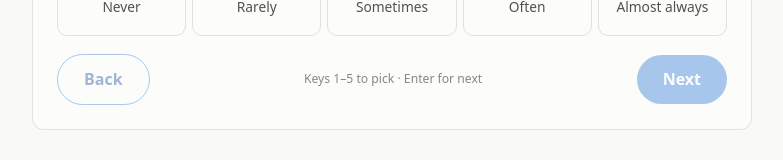
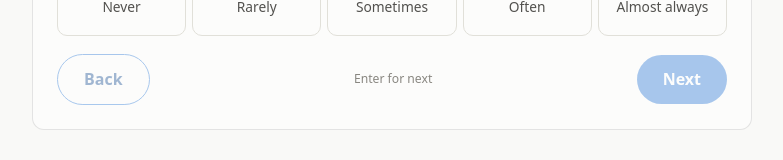
Before and after one commit to QueBrownie/spiritual-gifts-quiz, a plain HTML site: page index.html in a window 1280 px wide. Both pictures are taken after a click on the button "Start". Shown: the part 405-565 px from the top of the page, without its empty margins (248-1031 px from the left). Drawn offline with Linux system fonts and the light colour scheme.

Commit message:
Drop the number reference from the keyboard hint
The 1-5 shortcut still works, it's just no longer advertised with
digits on screen, consistent with dropping the 0-4 labels from the
answer buttons.

```diff
--- a/index.html
+++ b/index.html
@@ -291,7 +291,7 @@
       <div class="scale" id="qScale" role="radiogroup" aria-label="How often is this true of you?"></div>
       <div class="nav-row">
         <button class="btn secondary" id="btnPrev">Back</button>
-        <span class="kbd-hint">Keys 1&ndash;5 to pick &middot; Enter for next</span>
+        <span class="kbd-hint">Enter for next</span>
         <button class="btn" id="btnNext" disabled>Next</button>
       </div>
     </div>
```
